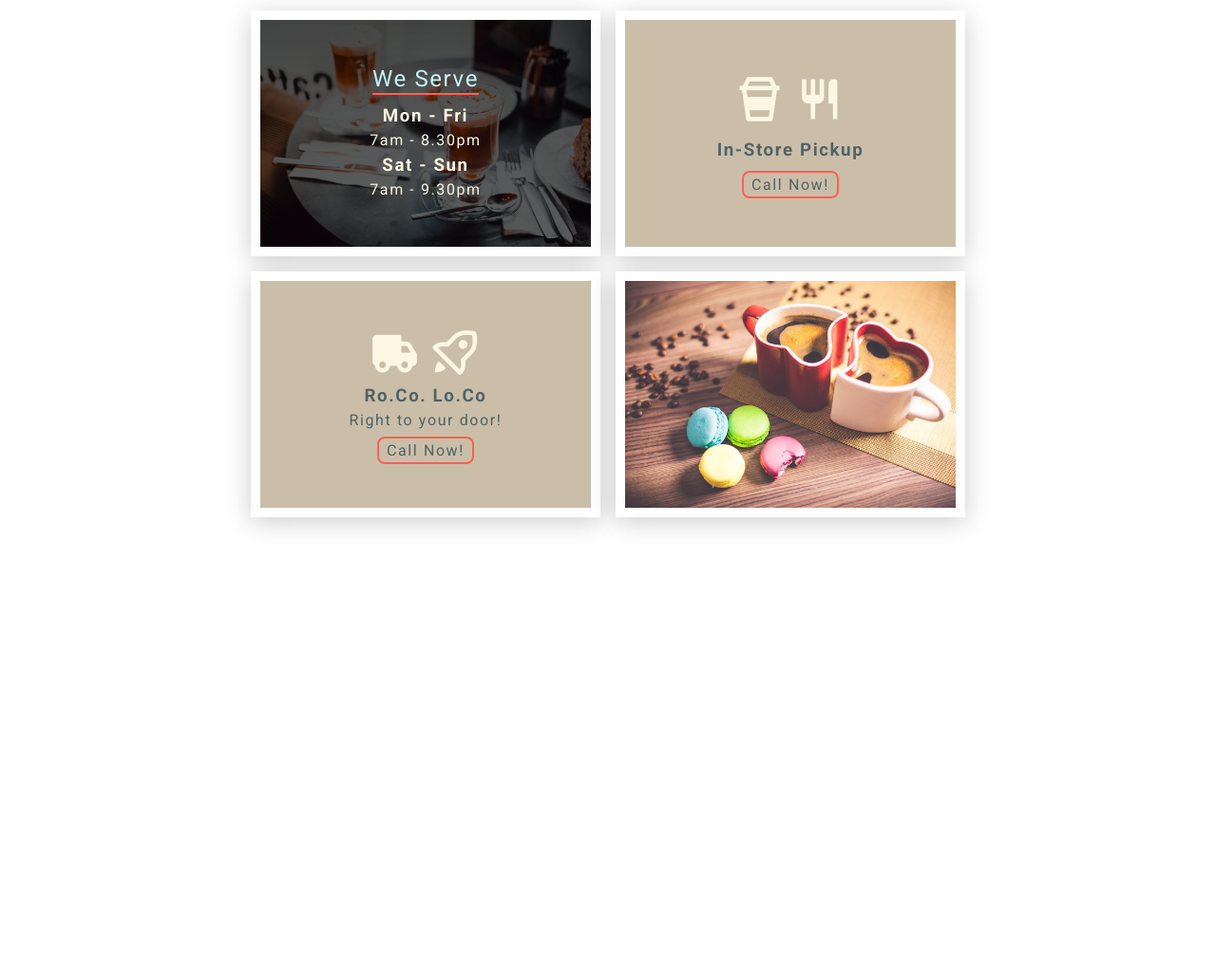
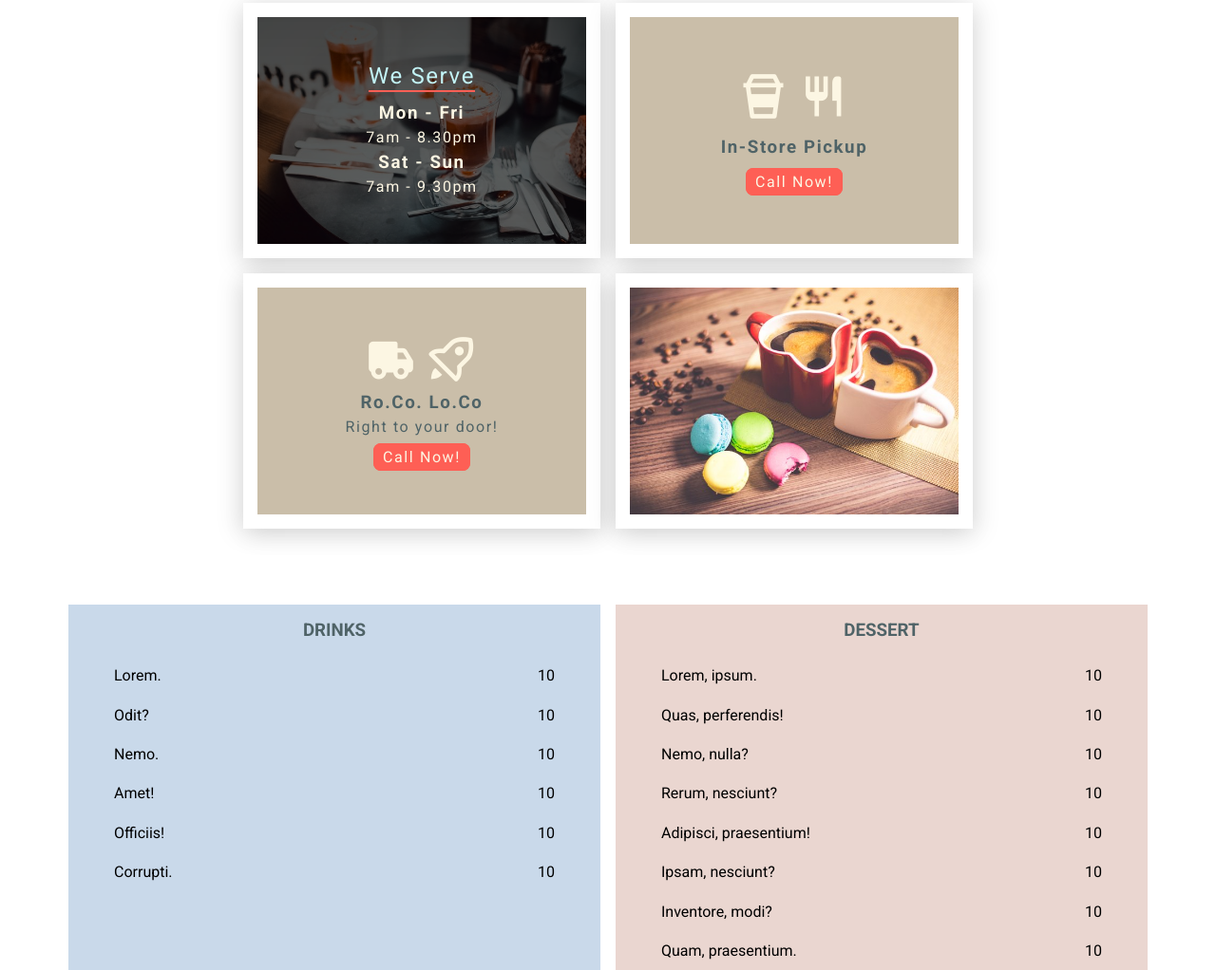
Before and after one commit to roycenguyen1/coffee, a plain HTML site: page index.html in a window 1280 px wide. Shown: the part 597-1619 px from the top of the page at 95% size. Before the commit the page ends 1230 px from the top, so only its background shows below. Drawn offline with nearby package versions, Linux system fonts and the light colour scheme.

Commit message:
innitial commit

```diff
--- a/index.html
+++ b/index.html
@@ -4,7 +4,7 @@
 <head>
   <meta charset="UTF-8">
   <meta name="viewport" content="width=device-width, initial-scale=1.0">
-  <title>Header One</title>
+  <title>RO.CO. | Cafe</title>
   <script src="https://ajax.googleapis.com/ajax/libs/jquery/3.5.1/jquery.min.js"></script>
 
   <link
@@ -76,6 +76,102 @@
       </div>
     </div>
   </div>
+  <div class="menu">
+    <div class="col-left">
+      <h3>Drinks</h3>
+      <div>
+        <div>
+          <p>
+            Lorem.
+          <p>10</p>
+          </p>
+        </div>
+        <div>
+          <p>
+            Odit?
+          <p>10</p>
+          </p>
+        </div>
+        <div>
+          <p>
+            Nemo.
+          <p>10</p>
+          </p>
+        </div>
+        <div>
+          <p>
+            Amet!
+          <p>10</p>
+          </p>
+        </div>
+        <div>
+          <p>
+            Officiis!
+          <p>10</p>
+          </p>
+        </div>
+        <div>
+          <p>
+            Corrupti.
+          <p>10</p>
+          </p>
+        </div>
+      </div>
+    </div>
+    <div class="col-right">
+      <h3>Dessert</h3>
+      <div>
+        <div>
+          <p>
+            Lorem, ipsum.
+          <p>10</p>
+          </p>
+        </div>
+        <div>
+          <p>
+            Quas, perferendis!
+          <p>10</p>
+          </p>
+        </div>
+        <div>
+          <p>
+            Nemo, nulla?
+          <p>10</p>
+          </p>
+        </div>
+        <div>
+          <p>
+            Rerum, nesciunt?
+          <p>10</p>
+          </p>
+        </div>
+        <div>
+          <p>
+            Adipisci, praesentium!
+          <p>10</p>
+          </p>
+        </div>
+        <div>
+          <p>
+            Ipsam, nesciunt?
+          <p>10</p>
+          </p>
+        </div>
+        <div>
+          <p>
+            Inventore, modi?
+          <p>10</p>
+          </p>
+        </div>
+        <div>
+          <p>
+            Quam, praesentium.
+          <p>10</p>
+          </p>
+        </div>
+      </div>
+    </div>
+  </div>
   <script src="main.js"></script>
 </body>
 
--- a/style.css
+++ b/style.css
@@ -7,6 +7,9 @@
   --coffee-brown: #cabea9;
   --red-color: #fe5f55;
   --med-color: #7a9e9f;
+  --pastel-blue: #c9d9ea;
+  --pastel-orange: #fed9ba;
+  --pastel-pink: #ead6d0;
 }
 
 * {
@@ -192,12 +195,13 @@ header .menu ul li a:hover::after {
   display: grid;
   grid-template-columns: repeat(2, 1fr);
   grid-template-rows: repeat(2, 1fr);
+  grid-gap: 1rem;
 }
 
 .box {
-  margin: 0.5rem;
+  /* margin: 0.5rem; */
   background: var(--coffee-brown);
-  border: 10px white solid;
+  border: 15px white solid;
   box-shadow: 5px 5px 25px rgba(0, 0, 0, 0.1), -5px 5px 25px rgba(0, 0, 0, 0.1);
   text-align: center;
   padding: 3rem 0;
@@ -244,10 +248,15 @@ header .menu ul li a:hover::after {
 }
 
 .box a {
-  color: var(--dark-color);
+  color: var(--light-color);
   border: 2px solid var(--red-color);
+  background: var(--red-color);
   border-radius: 8px;
   padding: 0.2rem 0.5rem;
+}
+
+.box a:hover {
+  background: #d86d6db7;
 }
 
 .pickup h3 {
@@ -256,6 +265,44 @@ header .menu ul li a:hover::after {
 
 .deliverie p {
   margin-bottom: 0.5rem;
+}
+
+/* Menu */
+.menu {
+  display: flex;
+  width: 90%;
+  margin: auto;
+  justify-content: center;
+}
+
+.menu > div {
+  flex-basis: 50%;
+  background: var(--pastel-blue);
+  margin: 0 0.5rem;
+  padding: 0 3rem;
+}
+
+.menu > div:last-child {
+  background: var(--pastel-pink);
+}
+.menu > div h3 {
+  text-align: center;
+  padding: 1rem 0;
+  text-transform: uppercase;
+  color: var(--dark-color);
+}
+.menu > div > div {
+  display: flex;
+  flex-direction: column;
+}
+
+.menu > div > div > div {
+  display: flex;
+  margin: 0.7rem 0;
+}
+
+.menu > div > div > div p:nth-child(1) {
+  flex: 1;
 }
 
 /* Media Queries */
@@ -352,12 +399,3 @@ header .menu ul li a:hover::after {
     transform: translateX(0);
   }
 }
-
-@-webkit-keyframes ghost {
-  0% {
-    opacity: 0;
-  }
-  100% {
-    opacity: 1;
-  }
-}
```
